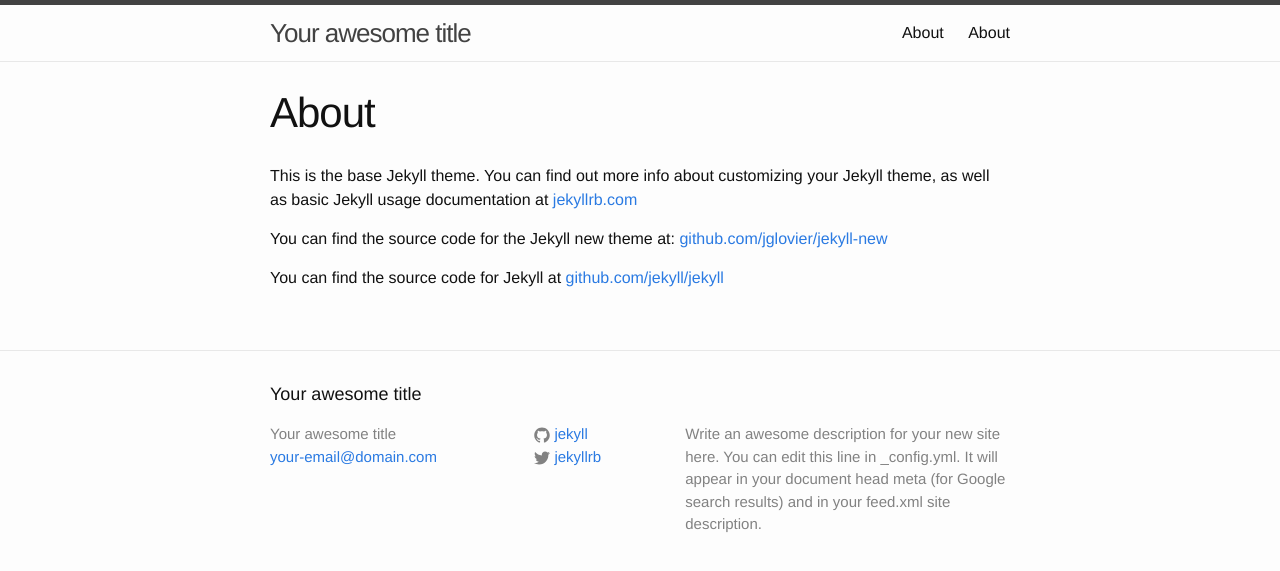
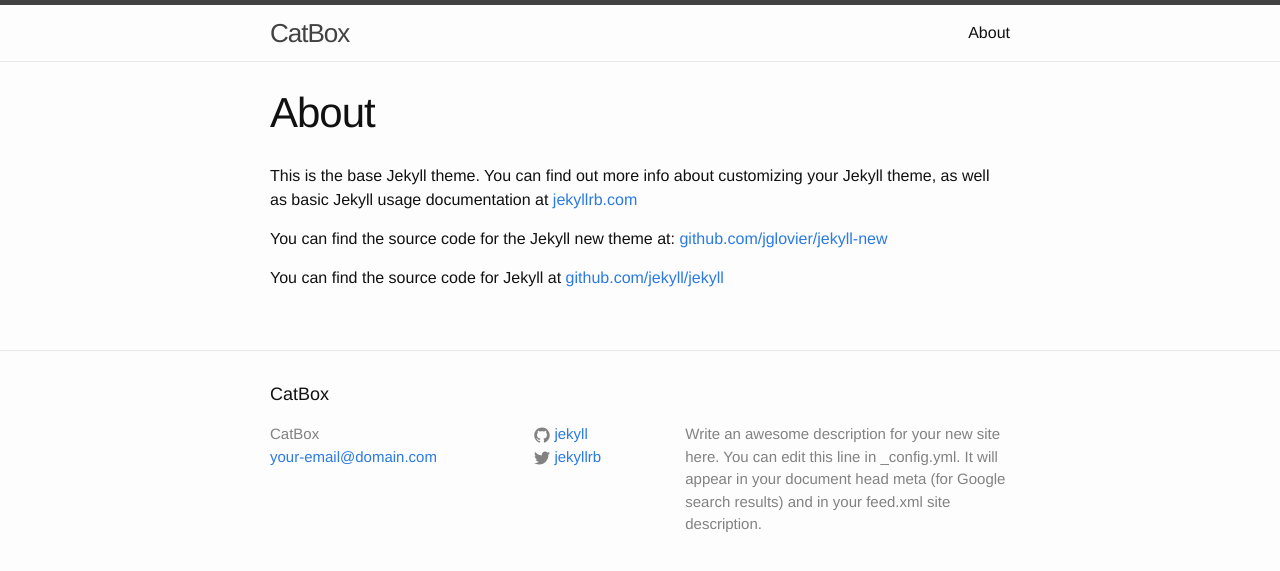
Before and after one commit to vincicat/vincicat.github.io, a Jekyll site: the page built from about.md, in a window 1280 px wide. Shown: the top 571 px of the page. Built offline with Jekyll 4.4.1, drawn with Linux system fonts in a browser that asks for light colours; nearby versions of some CDN libraries.

Commit message:
title update

```diff
--- a/_config.yml
+++ b/_config.yml
@@ -1,5 +1,5 @@
 # Site settings
-title: Your awesome title
+title: CatBox
 email: your-email@domain.com
 description: > # this means to ignore newlines until "baseurl:"
   Write an awesome description for your new site here. You can edit this
--- a/witcher3-gwent.md
+++ b/witcher3-gwent.md
@@ -1,6 +1,5 @@
 ---
 layout: page
-title: About
 permalink: /witcher3-gwent/
 ---
 
```
